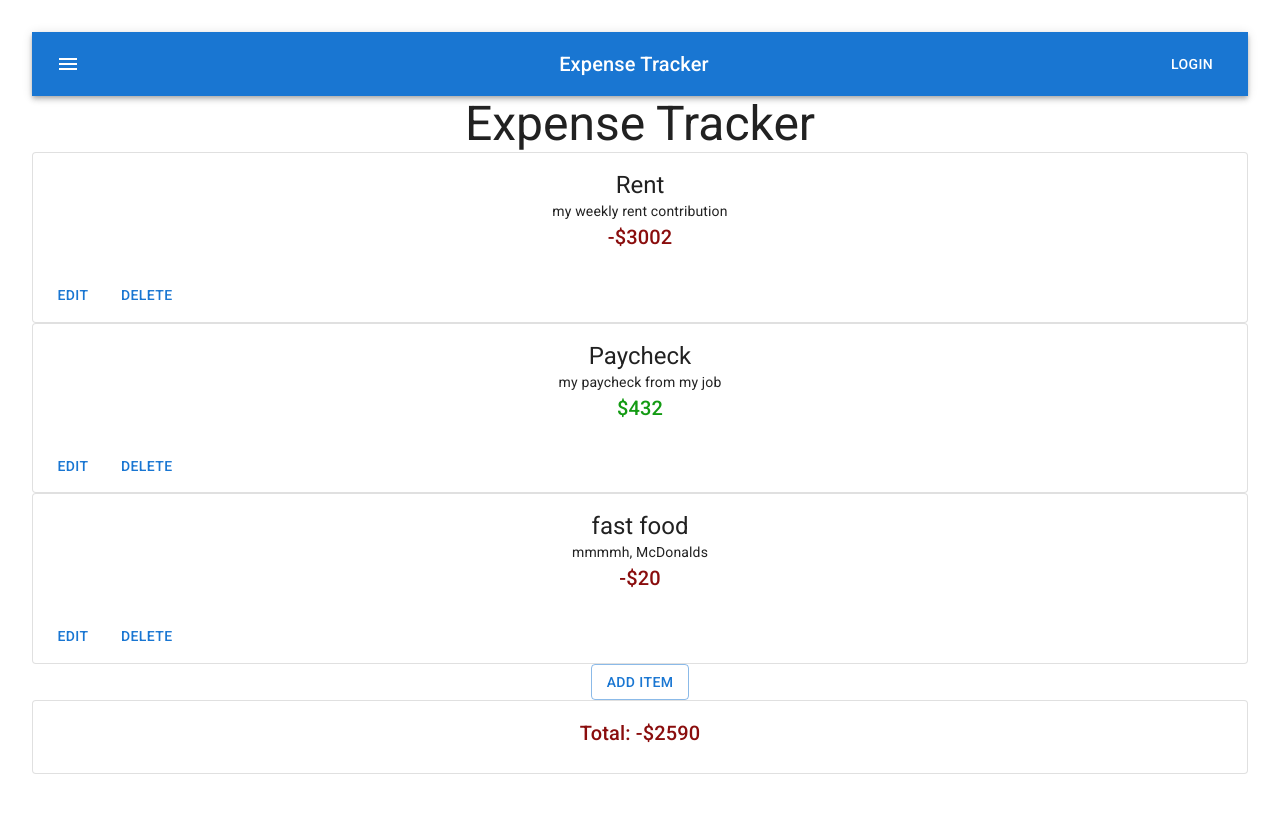
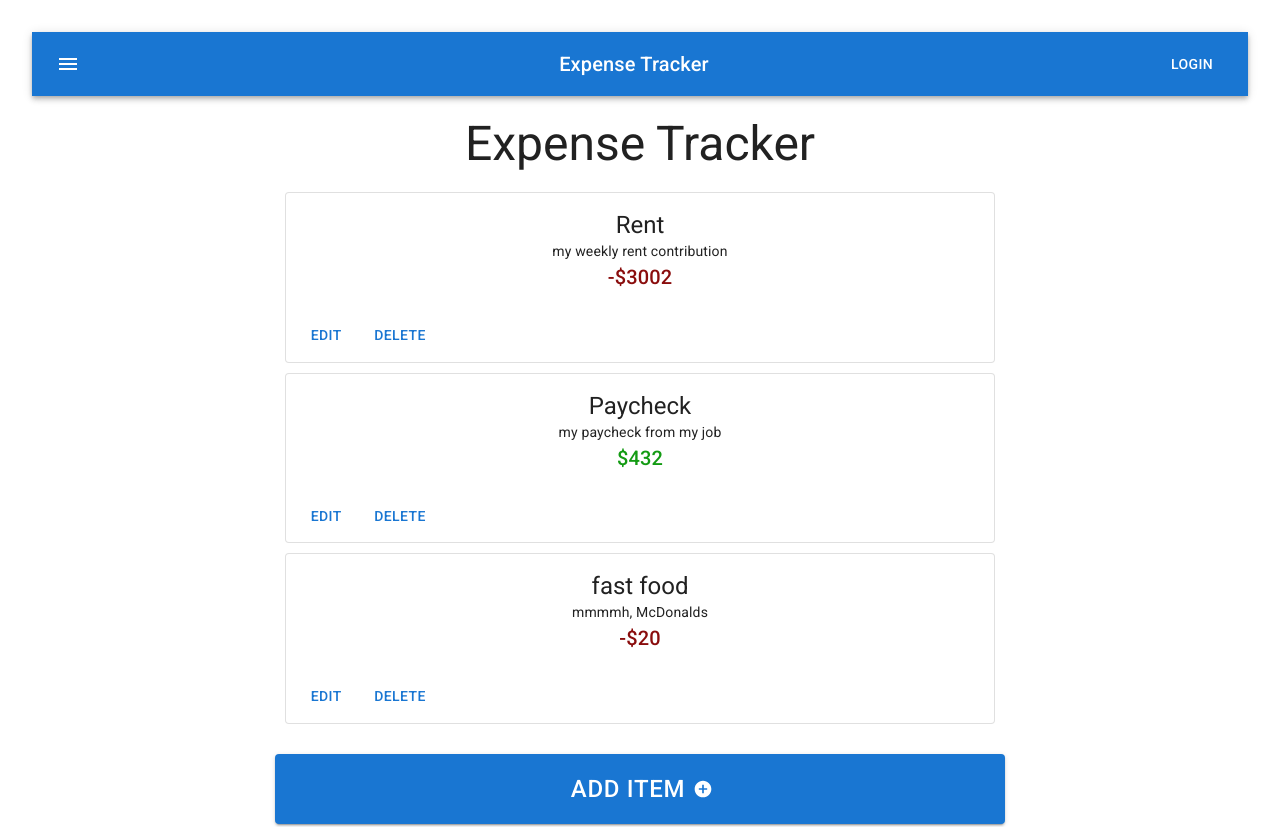
Before and after one commit to phi9009/expenseTracker, a React (Vite) app: page / in a window 1280 px wide. Shown: the top 827 px of the page. Before the commit the page ends 806 px from the top, so only its background shows below. Built offline with nearby package versions, Linux system fonts and the light colour scheme.

Commit message:
Added AddForm and Tracked Show and Update Components, as well as adding state to frontend. base functionality is complete.

```diff
--- /dev/null
+++ b/src/AddItem.css
@@ -0,0 +1,7 @@
+#AddItem {
+    width: 100%;
+    margin-top: 20px;
+    margin-bottom: 20px;
+    height: 70px;
+    font-size: 1.5em;
+}
--- a/src/AddItem.jsx
+++ b/src/AddItem.jsx
@@ -1,8 +1,45 @@
-import Button from '@mui/material/Button';
+import { useState } from "react";
 
-export default function AddItem(){
-    return (
-        <Button variant='outlined'> Add Item</Button>
+import Button from "@mui/material/Button";
+import { AddCircle } from "@mui/icons-material";
+import TrackedUpdate from "./TrackedUpdate";
+import "./AddItem.css";
+
+export default function AddItem({ add }) {
+	const [isAdding, setAdding] = useState(false);
+
+	const clickHandle = (event) => {
+		setAdding(true);
+	};
+
+    const addShow = (
+        <Button
+                variant="contained"
+                id="AddItem"
+                fontSize="large"
+                endIcon={<AddCircle fontSize="large" />}
+                onClick={clickHandle}
+            >
+                Add Item
+            </Button>
     )
 
+    const addForm = (
+        <TrackedUpdate
+        value={0}
+        isExpense={true}
+        title={"title"}
+        description={""}
+        back = {() => setAdding(false)}
+        update = {add}
+        id = {0}
+        />
+    )
+
+
+	return (
+        <>
+             {isAdding? addForm: addShow}
+        </>
+    );
 }
--- a/src/ItemsTotal.jsx
+++ b/src/ItemsTotal.jsx
@@ -9,7 +9,7 @@ import "./itemsTotal.css"
 
 export default function ItemsTotal( {value}) {
 	return (
-		<Card variant='outlined'>
+		<Card variant='outlined' className='ItemsTotal'>
             <CardContent>
                 <Typography variant='h6' component='h6' className={(value < 0) ? "negative" : ""} >
                     Total: {(value < 0) ? "-" : ""}${Math.abs(value)}
--- a/src/TrackedItem.css
+++ b/src/TrackedItem.css
@@ -1,3 +1,7 @@
+
+.TrackedItem {
+    margin: 10px;
+}
 
 h6 {
     color: #139b13
--- a/src/TrackedItem.jsx
+++ b/src/TrackedItem.jsx
@@ -1,28 +1,45 @@
+import { useState } from "react";
 
-import CardContent from '@mui/material/CardContent';
-import Typography from '@mui/material/Typography';
 import Card from '@mui/material/Card';
-import CardActions from '@mui/material/CardActions';
-import Button from '@mui/material/Button';
+import TrackedShow from './TrackedShow';
+import TrackedUpdate from './TrackedUpdate';
 import './TrackedItem.css'
-export default function TrackedItem( {value, isExpense, title, description}) {
+
+
+
+export default function TrackedItem( {value, isExpense, title, description, remove, update, id}) {
+    const [isBeingEditted, setEditted] = useState(false);
+
+    const itemShow = (
+        <TrackedShow
+            value={value}
+            isExpense={isExpense}
+            title={title}
+            description={description}
+            remove={remove}
+            edit = {() => setEditted(true)}
+        />
+    )
+
+
+    const itemUpdate = (
+        <TrackedUpdate
+                value={value}
+				isExpense={isExpense}
+				title={title}
+				description={description}
+
+                back = {() => setEditted(false)}
+                update = {update}
+                id = {id}
+                />
+    )
+
 	return (
-		<Card variant='outlined'>
-            <CardContent>
-                <Typography variant='h5' component="div">
-                    {title}
-                </Typography>
-                <Typography variant="body2">
-                    {description}
-                </Typography>
-                <Typography variant='h6' className={isExpense?"expense": ""}>
-                {isExpense?"-": ""}${value}
-                </Typography>
-            </CardContent>
-            <CardActions>
-                <Button>Edit</Button>
-                <Button>Delete</Button>
-            </CardActions>
+		<Card variant='outlined' className='TrackedItem'>
+
+            {isBeingEditted? itemUpdate: itemShow}
+
         </Card>
 	);
 }
--- /dev/null
+++ b/src/TrackedShow.jsx
@@ -0,0 +1,27 @@
+import CardContent from '@mui/material/CardContent';
+import Typography from '@mui/material/Typography';
+import CardActions from '@mui/material/CardActions';
+import Button from '@mui/material/Button';
+
+export default function TrackedShow({value, isExpense, title, description, remove, edit}){
+
+    return (
+    <>
+    <CardContent>
+                <Typography variant='h5' component="div">
+                    {title}
+                </Typography>
+                <Typography variant="body2">
+                    {description}
+                </Typography>
+                <Typography variant='h6' className={isExpense?"expense": ""}>
+                {isExpense?"-": ""}${value}
+                </Typography>
+            </CardContent>
+        <CardActions>
+                <Button onClick={edit}>Edit</Button>
+                <Button onClick={remove}>Delete</Button>
+        </CardActions>
+    </>
+    )
+}
--- /dev/null
+++ b/src/TrackedUpdate.jsx
@@ -0,0 +1,90 @@
+import { useState } from "react";
+
+import CardContent from '@mui/material/CardContent';
+import Typography from '@mui/material/Typography';
+import CardActions from '@mui/material/CardActions';
+import Button from '@mui/material/Button';
+import TextField from '@mui/material/TextField';
+import FormControlLabel from '@mui/material/FormControlLabel';
+import Switch from '@mui/material/Switch';
+import IconButton from '@mui/material/IconButton';
+import OutlinedInput from '@mui/material/OutlinedInput';
+import InputLabel from '@mui/material/InputLabel';
+import InputAdornment from '@mui/material/InputAdornment';
+import FormControl from '@mui/material/FormControl';
+
+
+export default function TrackedUpdate({value, isExpense, title, description, back, update, id}){
+
+    const [item, updateItem] = useState({value, isExpense, title, description});
+
+    const handleToggle = (event) => {
+        const newItem = {...item, isExpense: event.target.checked};
+        updateItem(newItem);
+    };
+
+    const handleUpdate = (event) => {
+        update(id, item);
+        back();
+    }
+
+    const changeTitle = (event) => {
+        const newItem = {...item, title: event.target.value};
+        updateItem(newItem);
+    }
+
+    const changeDesc = (event) => {
+        const newItem = {...item, description: event.target.value};
+        updateItem(newItem);
+    }
+
+    const changeValue = (event) => {
+        const newItem = {...item, value: parseFloat(event.target.value)};
+        updateItem(newItem);
+    }
+
+    return (
+    <>
+    <CardContent>
+        <TextField
+            required
+            id="outlined-required"
+            label="Title"
+            value={item.title}
+            onChange={changeTitle}
+        />
+        <TextField
+            id="outlined-required"
+            label="Description"
+            value={item.description}
+            onChange={changeDesc}
+        />
+        <FormControlLabel
+            control={
+                <Switch
+                    checked={item.isExpense}
+                    onChange={handleToggle}
+                    inputProps={{ 'aria-label': 'controlled' }}
+                />
+            }
+            label="Expense?"
+        />
+         <FormControl fullWidth sx={{ m: 1 }}>
+          <InputLabel htmlFor="outlined-adornment-amount">Amount</InputLabel>
+          <OutlinedInput
+            id="outlined-adornment-amount"
+            startAdornment={<InputAdornment position="start">$</InputAdornment>}
+            label="Amount"
+            value={item.value}
+            onChange={changeValue}
+          />
+        </FormControl>
+
+            </CardContent>
+        <CardActions>
+                <Button onClick={handleUpdate}>Finish</Button>
+                <Button onClick={back}>Back</Button>
+        </CardActions>
+    </>
+    )
+}
--- /dev/null
+++ b/src/Tracker.css
@@ -0,0 +1,9 @@
+.Tracker {
+    width: 60%;
+
+    margin: 10px auto ;
+}
+
+.Tracker .Header{
+    margin: 20px;
+}
--- a/src/Tracker.jsx
+++ b/src/Tracker.jsx
@@ -1,41 +1,99 @@
-import  {v4 as uuidv4} from 'uuid';
+import { useState } from "react";
 
+import { v4 as uuidv4 } from "uuid";
 
+import Divider from "@mui/material/Divider";
 
-import Typography from '@mui/material/Typography';
+import Typography from "@mui/material/Typography";
 
-import TrackedItem from './TrackedItem';
-import ItemsTotal from './ItemsTotal';
-import AddItem from './AddItem';
+import TrackedItem from "./TrackedItem";
+import ItemsTotal from "./ItemsTotal";
+import AddItem from "./AddItem";
 
+import "./Tracker.css";
 
+function loadItems() {
+	return [
+		{
+			value: 3002,
+			isExpense: true,
+			id: uuidv4(),
+			title: "Rent",
+			description: "my weekly rent contribution",
+		},
+		{
+			value: 432,
+			isExpense: false,
+			id: uuidv4(),
+			title: "Paycheck",
+			description: "my paycheck from my job",
+		},
+		{
+			value: 20,
+			isExpense: true,
+			id: uuidv4(),
+			title: "fast food",
+			description: "mmmmh, McDonalds",
+		},
+	];
+}
 
-
-export default function Tracker(){
-    const trackedItems = [  {value: 3002,    isExpense:true,     id:uuidv4(),    title: "Rent"       , description: "my weekly rent contribution"},
-    {value: 432,     isExpense:false,    id:uuidv4(),   title: "Paycheck"   , description: "my paycheck from my job"},
-    {value: 20,     isExpense:true,     id:uuidv4(),    title: "fast food"  , description: "mmmmh, McDonalds"}];
+export default function Tracker() {
+	const [trackedItems, updateItems] = useState(loadItems);
 
 	let budgetTotal = 0;
-    for(let i of trackedItems){
-        if(i.isExpense === true){
+	for (let i of trackedItems) {
+		if (i.isExpense === true) {
 			budgetTotal -= i.value;
-        }else{
+		} else {
 			budgetTotal += i.value;
 		}
 	}
+	const removeItem = (id) => {
+		updateItems((prevItems) => {
+			return prevItems.filter((t) => t.id !== id);
+		});
+	};
+
+    const updateItem = (id, i) => {
+        updateItems((prevItems) => {
+            return prevItems.map((item) => {
+                if(item.id === id){
+                    return i;
+                }else{
+                    return item;
+                }
+            })
+        });
+    }
+
+    const addItem = (id,    item) => {
+        updateItems((prevItems) => {
+            return [...prevItems, {...item, id: uuidv4()}];
+        });
+    }
+
 	return (
-        <div>
-            <Typography variant='h3' component="h1">
+		<div className="Tracker">
+			<Typography variant="h3" component="h1" className="Header">
 				Expense Tracker
 			</Typography>
-            { trackedItems.map((item, i) =>(
+			{trackedItems.map((item, i) => (
+				<TrackedItem
+					key={item.id}
+					value={item.value}
+					isExpense={item.isExpense}
+					title={item.title}
+					description={item.description}
+					remove={() => removeItem(item.id)}
+                    update={updateItem}
+                    id = {item.id}
 
-                <TrackedItem key={item.id} value={item.value} isExpense={item.isExpense} title={item.title} description={item.description} />
-
+				/>
 			))}
-            <AddItem />
-            <ItemsTotal value={budgetTotal}/>
+			<AddItem add = {addItem} />
+			<Divider>Total</Divider>
+			<ItemsTotal value={budgetTotal} />
 		</div>
-    )
+	);
 }
--- a/src/itemsTotal.css
+++ b/src/itemsTotal.css
@@ -1,4 +1,6 @@
-
+.ItemsTotal {
+    margin: 10px;
+}
 h6 {
     color: #139b13
 }
```
Also changed, not shown: src/AddForm.jsx (added, +90 -0 lines). Lines whose indentation alone changed are shown as unchanged.
